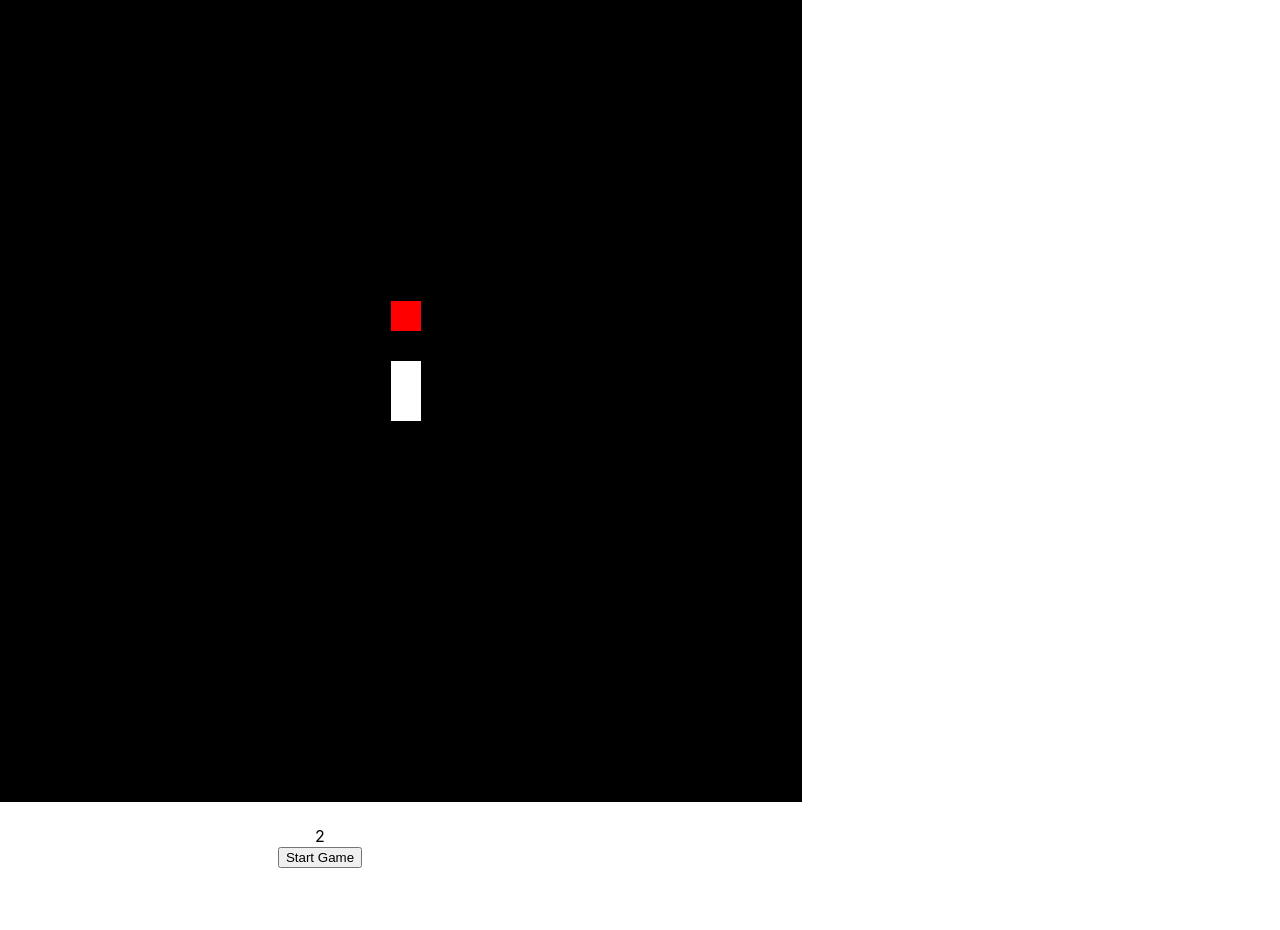
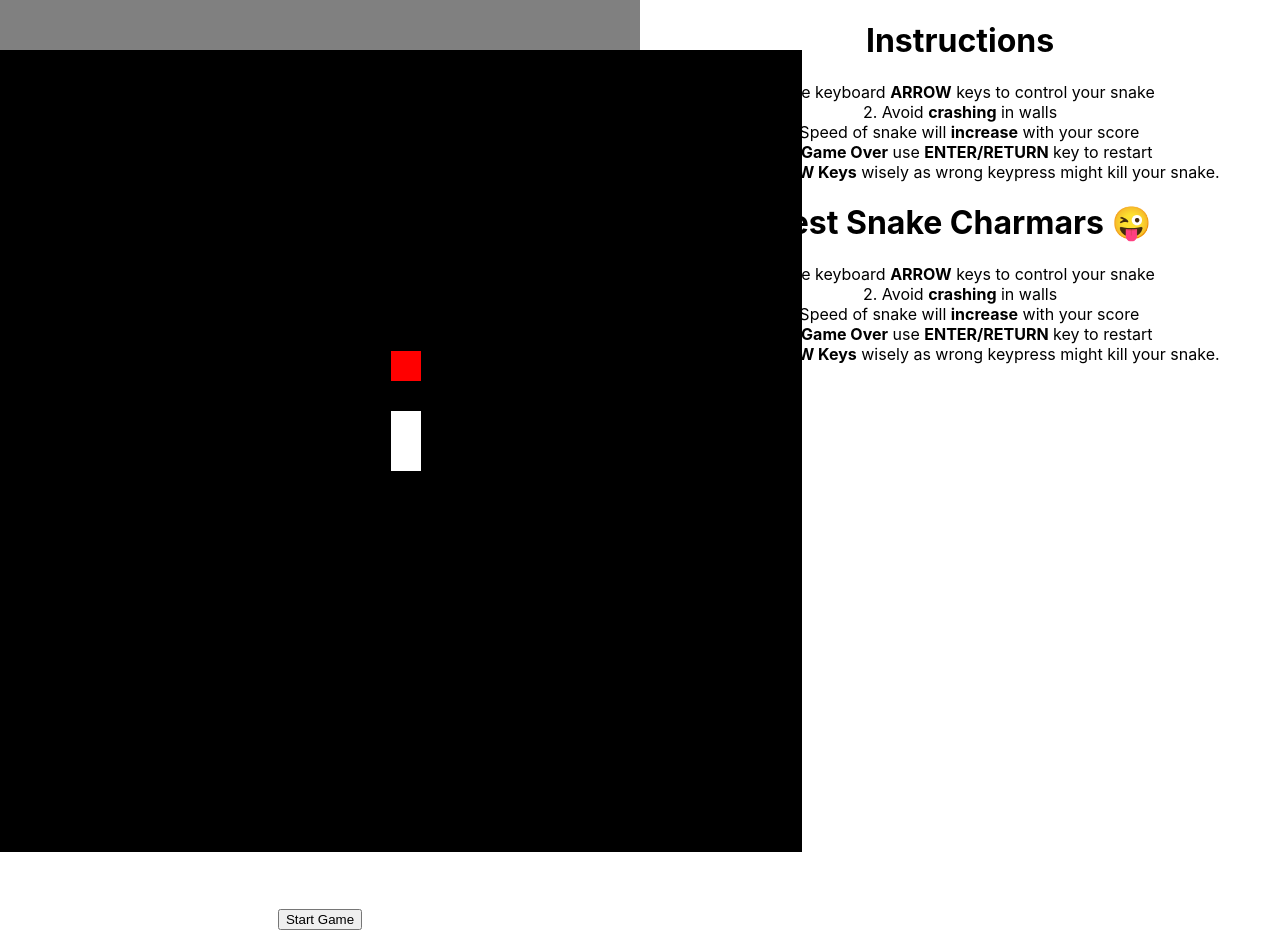
Before and after one commit to motasimfoad/react-snake-game, a React (Create React App) app: page / in a window 1280 px wide. Before the commit the page ends 868 px from the top, so only its background shows below. Built offline with nearby package versions, Linux system fonts and the light colour scheme.

Commit message:
edited index.html

```diff
--- a/public/index.html
+++ b/public/index.html
@@ -7,7 +7,7 @@
     <meta name="theme-color" content="#000000" />
     <meta
       name="description"
-      content="Web site created using create-react-app"
+      content="Classic snake game for web"
     />
     <link rel="apple-touch-icon" href="%PUBLIC_URL%/logo192.png" />
     <!--
@@ -24,7 +24,7 @@
       work correctly both with client-side routing and a non-root public URL.
       Learn how to configure a non-root public URL by running `npm run build`.
     -->
-    <title>React App</title>
+    <title>Classic SNAKE game </title>
   </head>
   <body>
     <noscript>You need to enable JavaScript to run this app.</noscript>
--- a/src/Pages/Home/home.css
+++ b/src/Pages/Home/home.css
@@ -7,6 +7,12 @@
 height: 100%;
 width: 50%;
 float: left;
+}
+
+.leftContainer{
+  background-color: grey;
+  height: 100%;
+
 }
 
 .right{
--- a/src/Pages/Home/index.js
+++ b/src/Pages/Home/index.js
@@ -70,31 +70,47 @@ const App = () => {
     setSnake(snakeCopy);
     switch (snake.length) {
             case 5:
-            setSpeed(90);
+            setSpeed(95);
             setSpeedText("Game Started");
             break;
             case 10:
-            setSpeed(80)
+            setSpeed(90)
             setSpeedText("Speed 130");
             break;
             case 15:
-            setSpeed(70)
+            setSpeed(85)
             setSpeedText("Speed 120");
             break;
             case 20:
-            setSpeed(60)
+            setSpeed(80)
             setSpeedText("Speed 110");
             break;
             case 25:
-            setSpeed(50)
+            setSpeed(75)
             setSpeedText("Speed 100");
             break;
             case 30:
-            setSpeed(40)
+            setSpeed(70)
             setSpeedText("Speed 90");
             break;
-            case 35:
-            setSpeed(30)
+            case 40:
+            setSpeed(65)
+            setSpeedText("Speed 80");
+            break;
+            case 45:
+            setSpeed(63)
+            setSpeedText("Speed 80");
+            break;
+            case 50:
+            setSpeed(60)
+            setSpeedText("Speed 80");
+            break;
+            case 60:
+            setSpeed(50)
+            setSpeedText("Speed 80");
+            break;
+            case 70:
+            setSpeed(40)
             setSpeedText("Speed 80");
             break;
 
@@ -122,21 +138,44 @@ const App = () => {
   return (
     <div className = "App">
       <div className="left">
-      <div role="button" tabIndex="0" onKeyDown={e => moveSnake(e)}>
+      <div className="leftContainer" role="button" tabIndex="0" onKeyDown={e => moveSnake(e)}>
         <canvas
-          style={{ background: "black",border: "1px solid black" }}
+          style={{ marginTop: "50px",background: "black",border: "1px solid black" }}
           ref={canvasRef}
           width={`${CANVAS_SIZE[0]}px`}
           height={`${CANVAS_SIZE[1]}px`}
         />
-        {gameOver && <div>GAME OVER!</div>} <br/>
-        {sppedText}<br/>
-        {snake.length}<br/>
+        {gameOver && <h4 style={{color:'orange'}}>GAME OVER!</h4>}
+
+        <p style={{color:'white'}}>Snake Size : {snake.length}</p>
         <button onClick={startGame}>Start Game</button>
       </div>
       </div>
       <div className="right">
-
+      <div>
+        <h1>
+          Instructions
+        </h1>
+        <p>
+        1. Use keyboard <strong>ARROW</strong> keys to control your snake <br />
+        2. Avoid <strong>crashing</strong> in walls <br />
+        3. Speed of snake will <strong>increase</strong> with your score <br />
+        4. If <strong>Game Over</strong> use <strong>ENTER/RETURN</strong> key to restart <br />
+        5. Use <strong>ARROW Keys</strong> wisely as wrong keypress might kill your snake.
+        </p>
+      </div>
+      <div>
+        <h1>
+          Best Snake Charmars 😜
+        </h1>
+        <p>
+        1. Use keyboard <strong>ARROW</strong> keys to control your snake <br />
+        2. Avoid <strong>crashing</strong> in walls <br />
+        3. Speed of snake will <strong>increase</strong> with your score <br />
+        4. If <strong>Game Over</strong> use <strong>ENTER/RETURN</strong> key to restart <br />
+        5. Use <strong>ARROW Keys</strong> wisely as wrong keypress might kill your snake.
+        </p>
+      </div>
       </div>
     </div>
 
```
